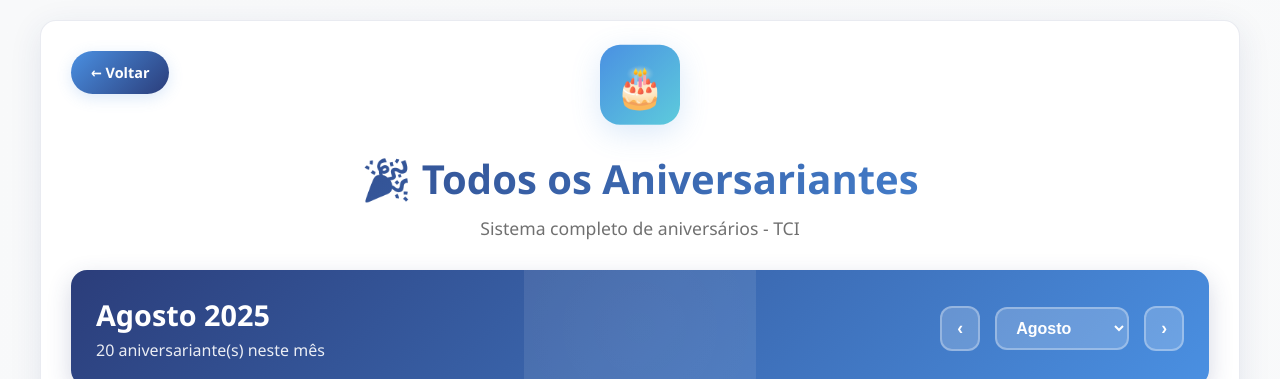
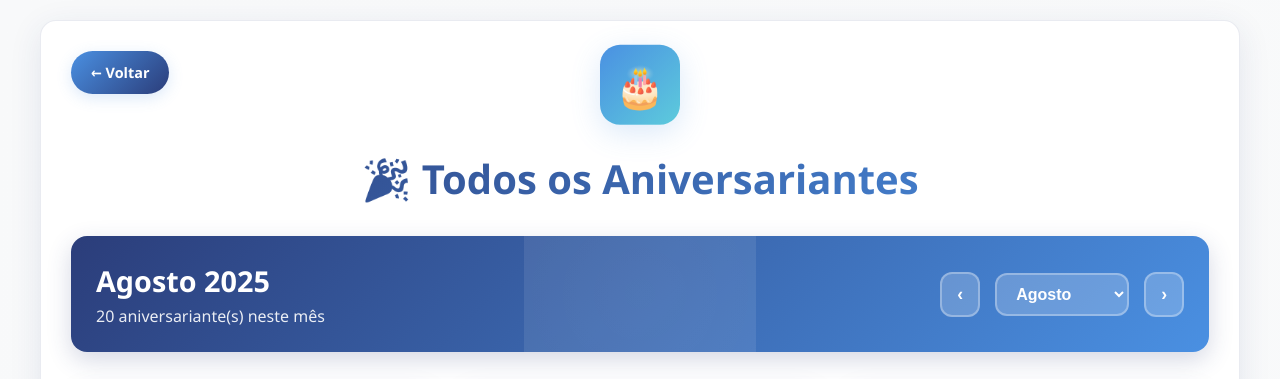
Before and after one commit to SrMorpheus/tci_aniversariante, a plain HTML site: page todos_aniversariantes.html in a window 1280 px wide. Shown: the top 379 px of the page. Drawn offline with Linux system fonts and the light colour scheme; no server answers.

Commit message:
tirado o titulo: Sistema completo de aniversários - TCI

```diff
--- a/todos_aniversariantes.html
+++ b/todos_aniversariantes.html
@@ -462,7 +462,6 @@
 
             <div class="logo-accent">🎂</div>
             <h1>🎉 Todos os Aniversariantes</h1>
-            <p>Sistema completo de aniversários - TCI</p>
         </div>
 
         <div class="month-selector">
```
